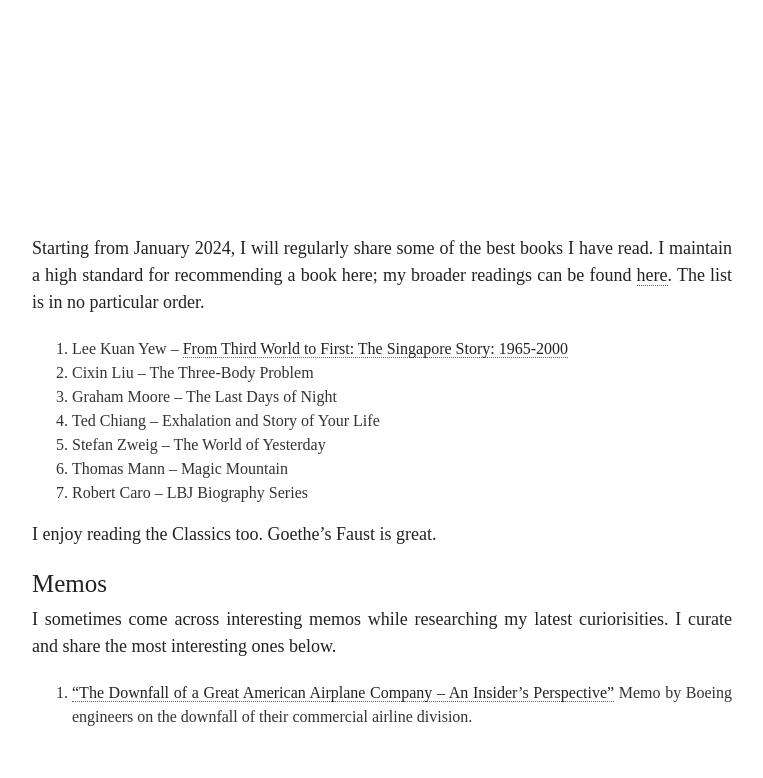
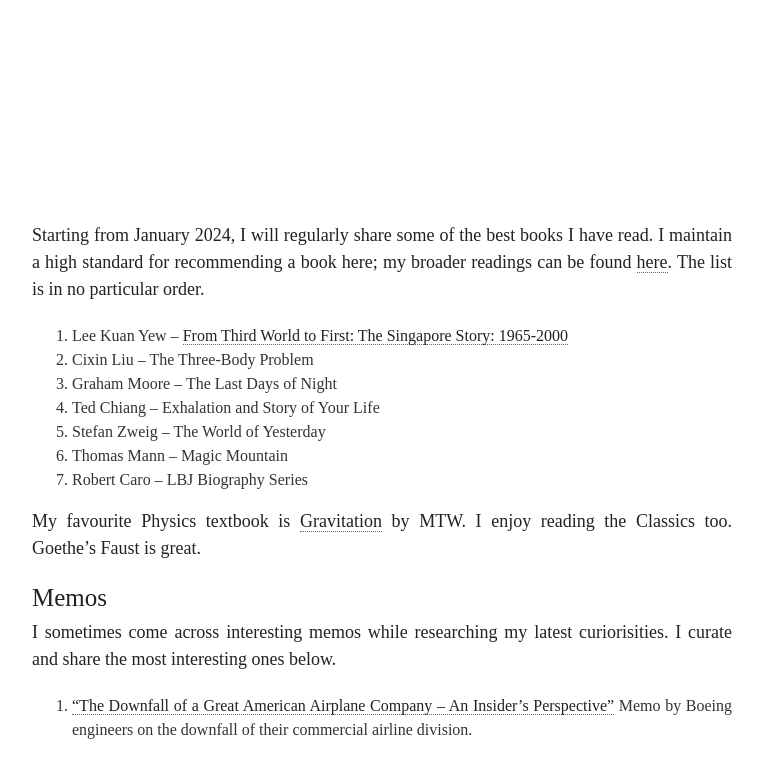
Before and after one commit to jannikls/jannikls.github.io, a Jekyll site: the page built from books.md, in a window 1280 px wide. Shown: the top 778 px of the page, without its empty margins (258-1021 px from the left). Built offline with Jekyll 4.4.1, drawn with Linux system fonts in a browser that asks for light colours; some web fonts are replaced; comment, search, counter and statistics services are not loaded.

Commit message:
fix font

```diff
--- a/books.md
+++ b/books.md
@@ -12,7 +12,7 @@
 6. Thomas Mann -- Magic Mountain
 7. Robert Caro -- LBJ Biography Series
 
-I enjoy reading the Classics too. Goethe's Faust is great.
+My favourite Physics textbook is [Gravitation](https://en.wikipedia.org/wiki/Gravitation_(book)) by MTW. I enjoy reading the Classics too. Goethe's Faust is great.
 
 ## Memos
 I sometimes come across interesting memos while researching my latest curiorisities. I curate and share the most interesting ones below.
```
